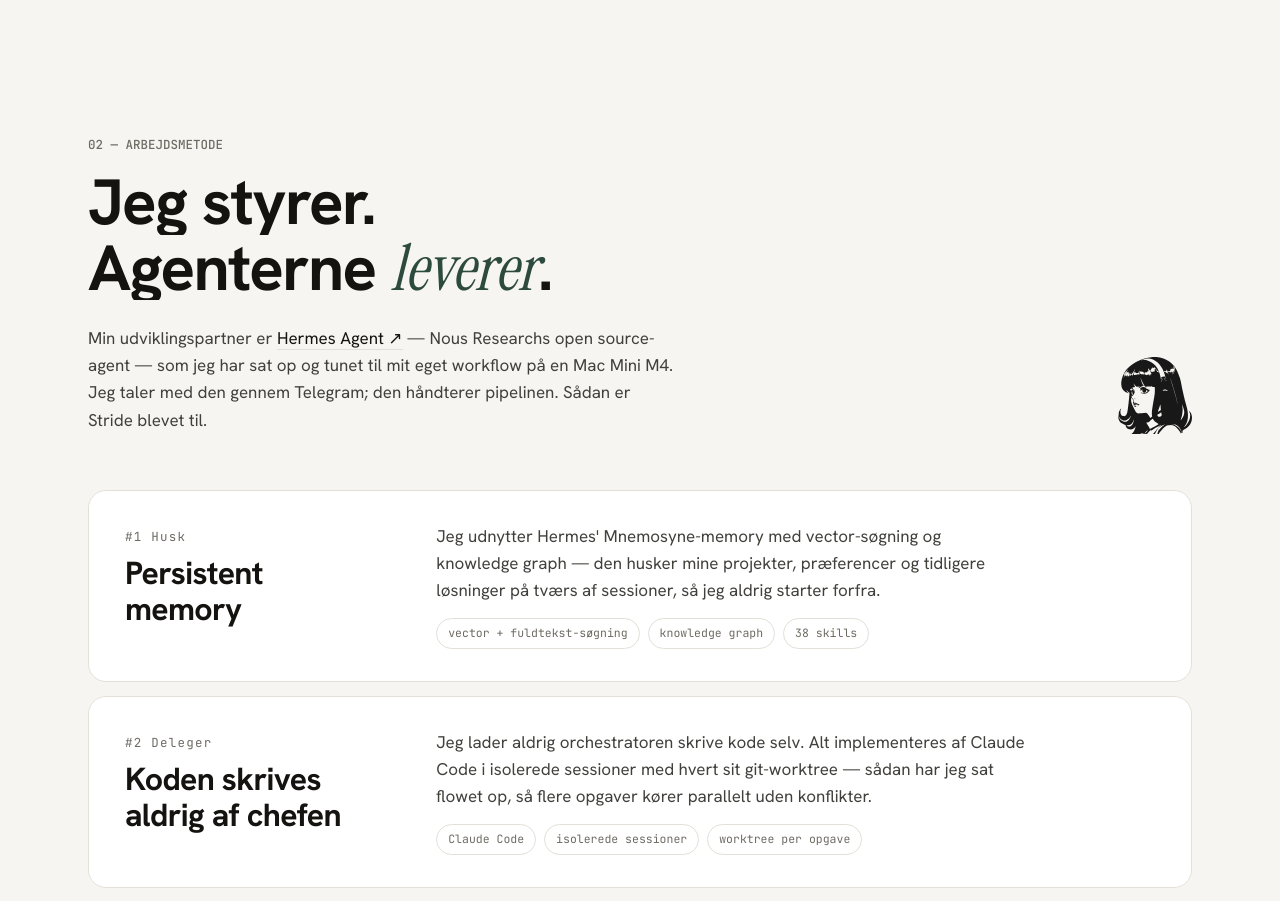
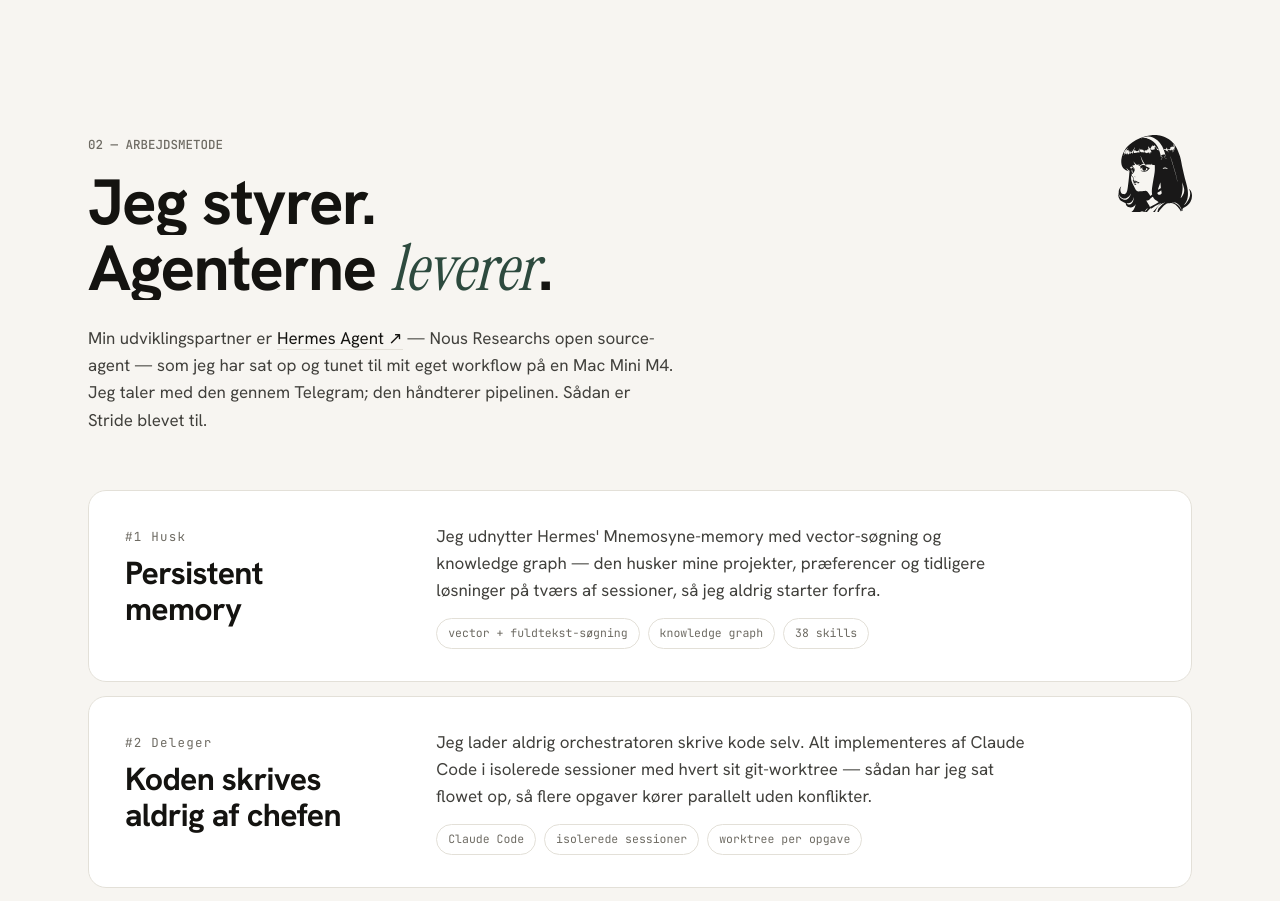
Before and after one commit to benneknudsen/Portfolio, a Next.js app: page / in a window 1280 px wide. Shown: the part 1120-2021 px from the top of the page. Built offline with nearby package versions, Linux system fonts and the light colour scheme.

Commit message:
fix(method): prevent text clipping, fix arrow emoji, update Hermes description

```diff
--- a/src/app/globals.css
+++ b/src/app/globals.css
@@ -739,7 +739,7 @@ html, body {
   display: grid;
   grid-template-columns: 1fr auto;
   gap: 32px;
-  align-items: end;
+  align-items: start;
 }
 .method-head-text {
   display: flex;
@@ -767,6 +767,8 @@ html, body {
   max-width: 62ch;
   color: var(--body);
   font-size: clamp(15px, 1.4vw, 17px);
+  text-wrap: pretty;
+  overflow-wrap: break-word;
   line-height: 1.6;
   text-wrap: pretty;
 }
```
